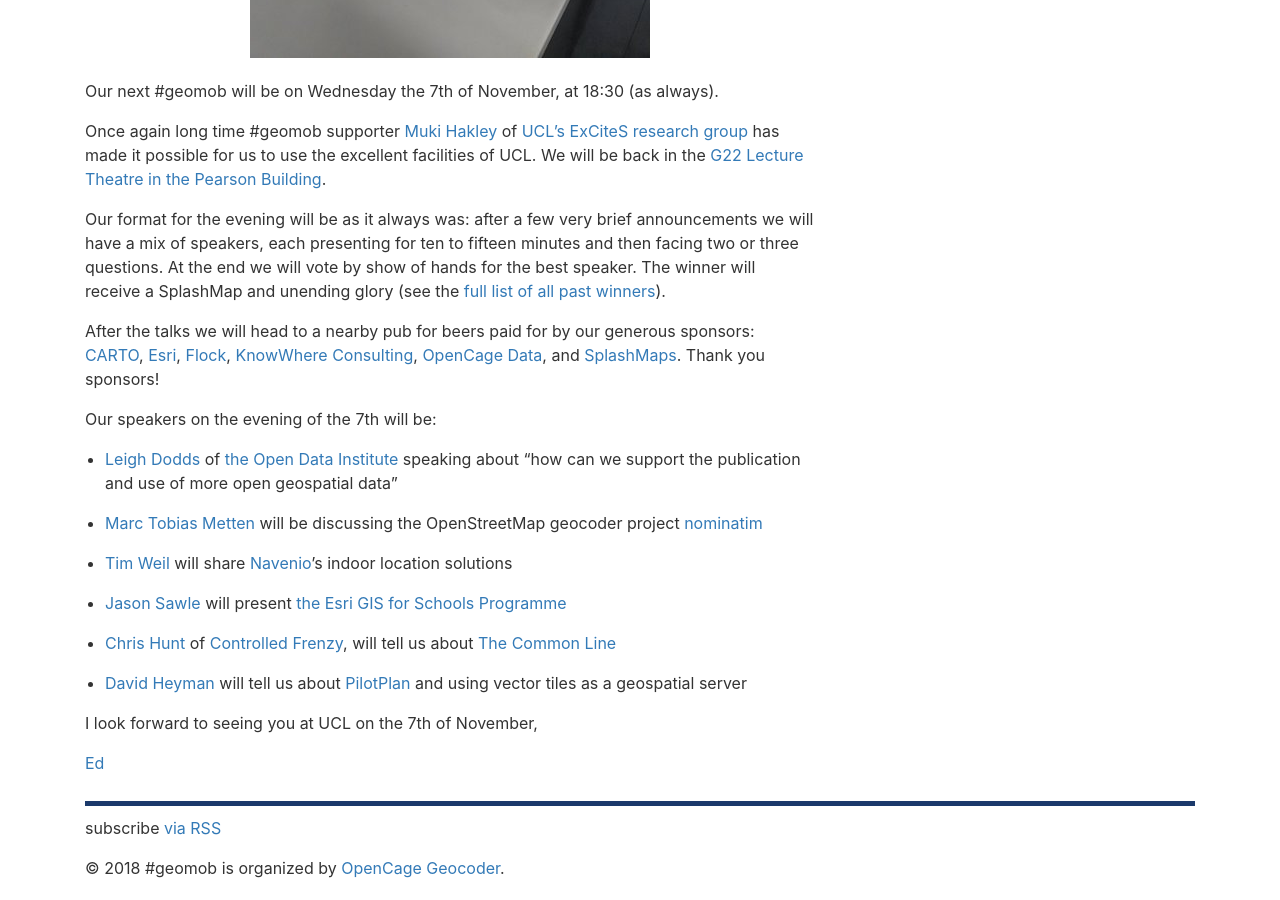
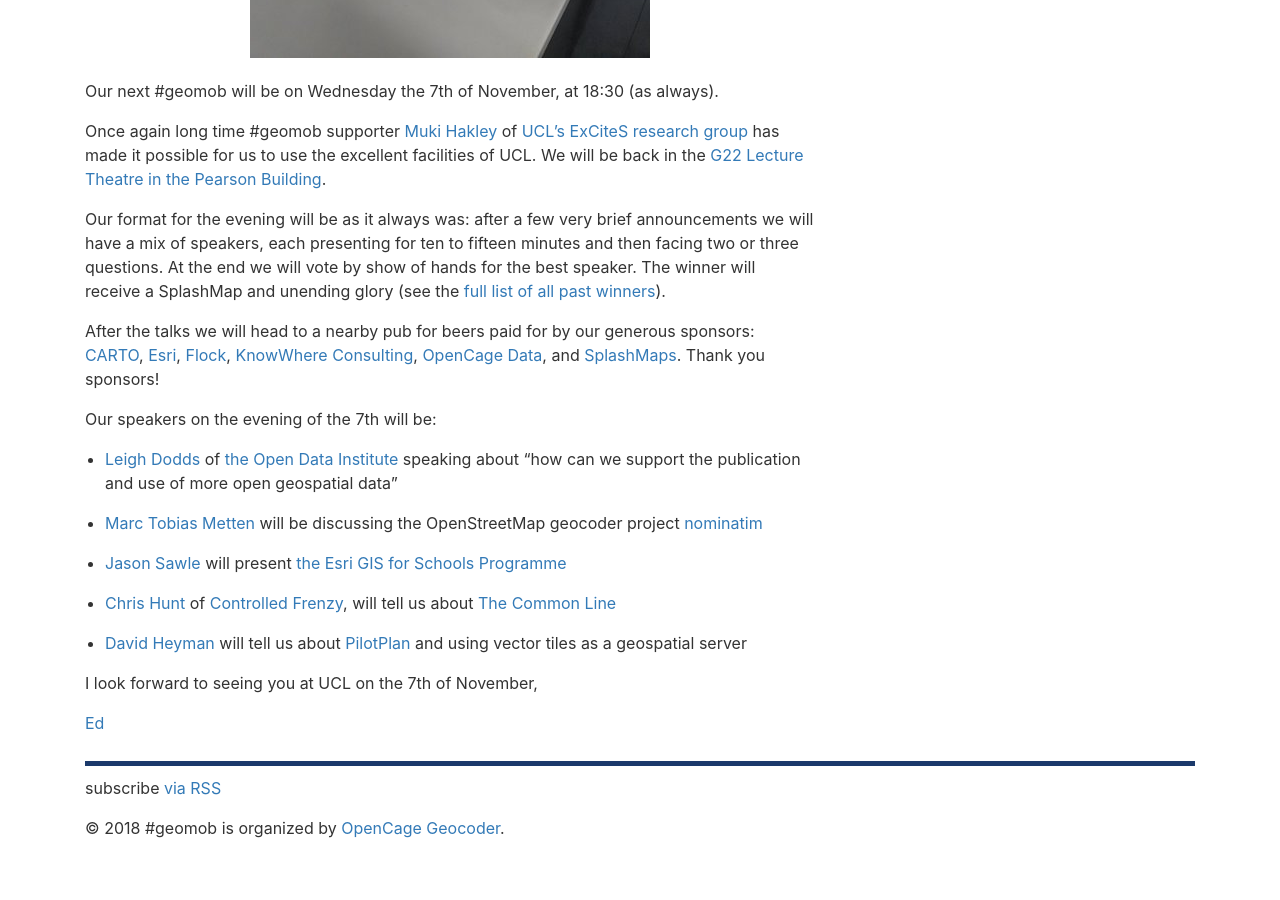
Before and after one commit to geomob/geomob-website, a Jekyll site: the page built from _posts/2018-09-14-november-7th-geomob-details.markdown, in a window 1280 px wide and 900 px high, scrolled down 1324 px. Built offline with Jekyll 4.4.1, drawn with Linux system fonts in a browser that asks for light colours; comment, search, counter and statistics services are not loaded; after the commit the page ends 2184 px from its top, so only the background shows below that.

Commit message:
Tim cant make it

```diff
--- a/_posts/2018-09-14-november-7th-geomob-details.markdown
+++ b/_posts/2018-09-14-november-7th-geomob-details.markdown
@@ -51,8 +51,6 @@
 *  [Marc Tobias Metten](https://twitter.com/mtmthemovie) will be discussing the
    OpenStreetMap geocoder project [nominatim](https://nominatim.openstreetmap.org/)
 
-*  [Tim Weil](https://www.linkedin.com/in/tweil/) will share [Navenio](https://www.navenio.com)'s indoor location solutions
-
 *  [Jason Sawle](https://twitter.com/GIS4Schools) will present [the Esri GIS for Schools Programme](https://schools.esriuk.com)
 
 *  [Chris Hunt](https://twitter.com/thisisthechris) of [Controlled Frenzy](https://www.controlledfrenzy.co.uk/), will tell us about [The Common Line](https://thecommonline.uk/map/)
```
